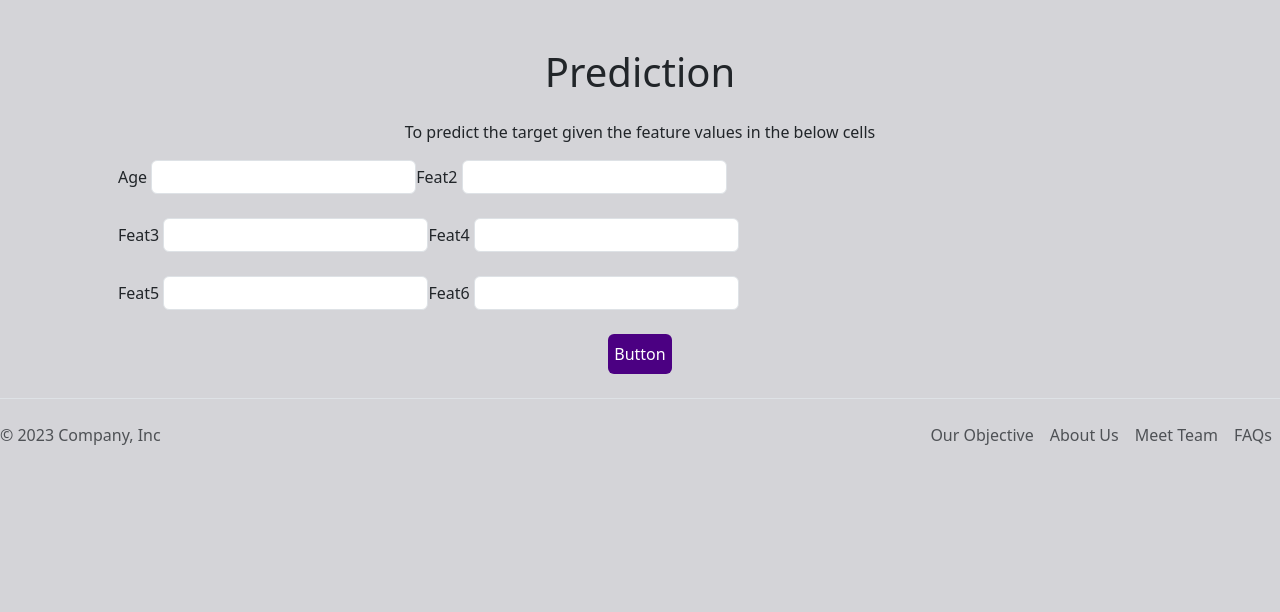
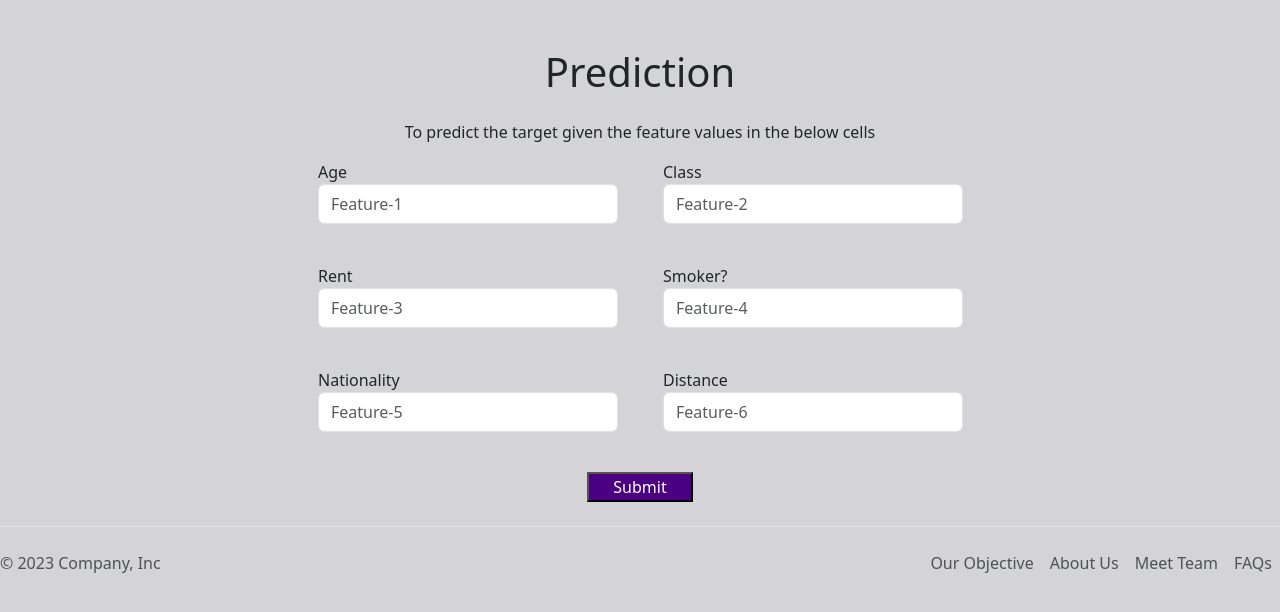
Before and after one commit to senarkit/Django_2023, a Django app: page /Predictions/ in a window 1280 px wide. Shown: the part 72-684 px from the top of the page. Run offline with Django 4.2, Linux system fonts and the light colour scheme.

Commit message:
Prediction Page - UI
View improvement of Prediction page

```diff
--- a/templates/predictions.html
+++ b/templates/predictions.html
@@ -14,44 +14,46 @@
         </div>
 
         <form>
-            <div class="flex lg:w-2/3 w-full sm:flex-row flex-col mx-auto px-8 sm:space-x-4 sm:space-y-0 space-y-4 sm:px-0 items-end">
+            <div style="float:left; margin-left:200px;" class="mb-3 mb-3 relative flex-grow w-full">
+                <label for="feature-1">Age</label>
+                <input class="form-control" id="feat1" type="text" placeholder="Feature-1" aria-label="default input example" style="width:300px; height:40px;">
+                {% comment %} <div id="emailHelp" class="form-text">Enter Feature-1</div> {% endcomment %}
+            </div>
 
-                <div style="float:left;" class="relative flex-grow w-full">
-                <label for="full-name" class="leading-6 text-sm text-gray-600">Age</label>
-                <input type="text" id="full-name" name="full-name" class="w-full bg-gray-100 bg-opacity-50 rounded border border-gray-300 focus:border-pink-500 focus:bg-transparent focus:ring-2 focus:ring-pink-200 text-base outline-none text-gray-700 py-1 px-3 leading-8 transition-colors duration-200 ease-in-out">
-                </div>
+            <div style="float:left; margin-left:45px;width:auto" class="mb-3 relative flex-grow w-full">
+                <label for="feature-2">Class</label>
+                <input class="form-control" type="text" id="feat2" placeholder="Feature-2" aria-label="default input example" style="width:300px; height:40px;" >
+            </div>
 
-                <div style="float:left;" class="relative flex-grow w-full">
-                <label for="email" class="leading-7 text-sm text-gray-600">Feat2</label>
-                <input type="email" id="email" name="email" class="w-full bg-gray-100 bg-opacity-50 rounded border border-gray-300 focus:border-pink-500 focus:bg-transparent focus:ring-2 focus:ring-pink-200 text-base outline-none text-gray-700 py-1 px-3 leading-8 transition-colors duration-200 ease-in-out">
-                </div>
 
-                <div style="clear:both;">&nbsp;</div>
-                <div style="float:left;" class="relative flex-grow w-full">
-                <label for="full-name" class="leading-6 text-sm text-gray-600">Feat3</label>
-                <input type="text" id="full-name" name="full-name" class="w-full bg-gray-100 bg-opacity-50 rounded border border-gray-300 focus:border-pink-500 focus:bg-transparent focus:ring-2 focus:ring-pink-200 text-base outline-none text-gray-700 py-1 px-3 leading-8 transition-colors duration-200 ease-in-out">
-                </div>
+            <div style="clear:both;">&nbsp;</div>
+            <div style="float:left; margin-left:200px;" class="mb-3 mb-3 relative flex-grow w-full">
+                <label for="feature-1">Rent</label>
+                <input class="form-control" id="feat1" type="text" placeholder="Feature-3" aria-label="default input example" style="width:300px; height:40px;">
+            </div>
 
-                <div style="float:left;" class="relative flex-grow w-full">
-                <label for="email" class="leading-7 text-sm text-gray-600">Feat4</label>
-                <input type="email" id="email" name="email" class="w-full bg-gray-100 bg-opacity-50 rounded border border-gray-300 focus:border-pink-500 focus:bg-transparent focus:ring-2 focus:ring-pink-200 text-base outline-none text-gray-700 py-1 px-3 leading-8 transition-colors duration-200 ease-in-out">
-                </div>
+            <div style="float:left; margin-left:45px;width:auto" class="mb-3 relative flex-grow w-full">
+                <label for="feature-2">Smoker?</label>
+                <input class="form-control" type="text" id="feat2" placeholder="Feature-4" aria-label="default input example" style="width:300px; height:40px;" >
+                {% comment %} <div id="emailHelp" class="form-text">Enter Yes/No</div> {% endcomment %}
+            </div>
 
-                <div style="clear:both;">&nbsp;</div>
-                <div style="float:left;" class="relative flex-grow w-full">
-                <label for="full-name" class="leading-6 text-sm text-gray-600">Feat5</label>
-                <input type="text" id="full-name" name="full-name" class="w-full bg-gray-100 bg-opacity-50 rounded border border-gray-300 focus:border-pink-500 focus:bg-transparent focus:ring-2 focus:ring-pink-200 text-base outline-none text-gray-700 py-1 px-3 leading-8 transition-colors duration-200 ease-in-out">
-                </div>
+            <div style="clear:both;">&nbsp;</div>
+            <div style="float:left; margin-left:200px;" class="mb-3 elative flex-grow w-full">
+                <label for="feature-1">Nationality</label>
+                <input class="form-control" id="feat1" type="text" placeholder="Feature-5" aria-label="default input example" style="width:300px; height:40px;">
+            </div>
 
-                <div style="float:left;" class="relative flex-grow w-full">
-                <label for="email" class="leading-7 text-sm text-gray-600">Feat6</label>
-                <input type="email" id="email" name="email" class="w-full bg-gray-100 bg-opacity-50 rounded border border-gray-300 focus:border-pink-500 focus:bg-transparent focus:ring-2 focus:ring-pink-200 text-base outline-none text-gray-700 py-1 px-3 leading-8 transition-colors duration-200 ease-in-out">
-                </div>
+            <div style="float:left; margin-left:45px;width:auto" class="mb-3 relative flex-grow w-full">
+                <label for="feature-2">Distance</label>
+                <input class="form-control" type="text" id="feat2" placeholder="Feature-6" aria-label="default input example" style="width:300px; height:40px;" >
             </div>
+
+
 
             <div class="text-center">
                 <div style="clear:both;">&nbsp;</div>
-                <button style="background-color:indigo;" class="flex-shrink-0 text-white bg-pink-500 border-0 py-2 px-8 focus:outline-none hover:bg-pink-600 rounded text-sm mt-10 sm:mt-0">Button</button>
+                <button style="background-color:indigo;" class="btn-primary btn-lg px-4 gap-3 text-white">Submit</button>
             </div>
         </form>
 
```
